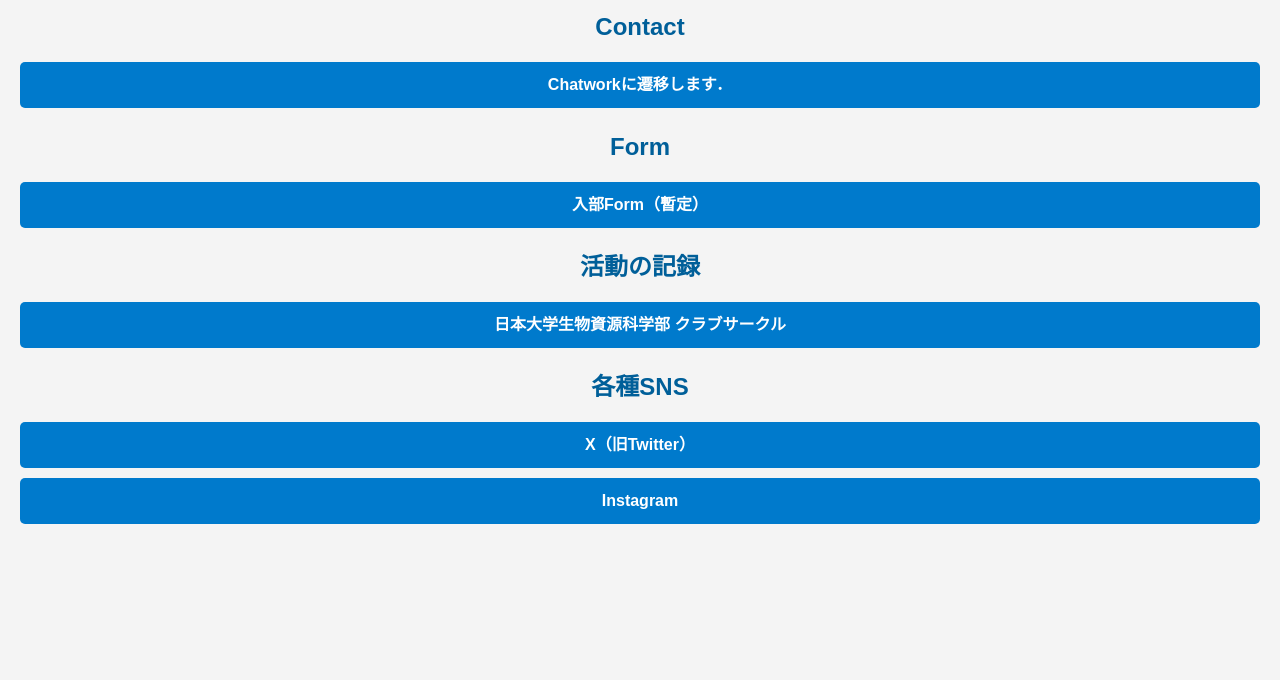
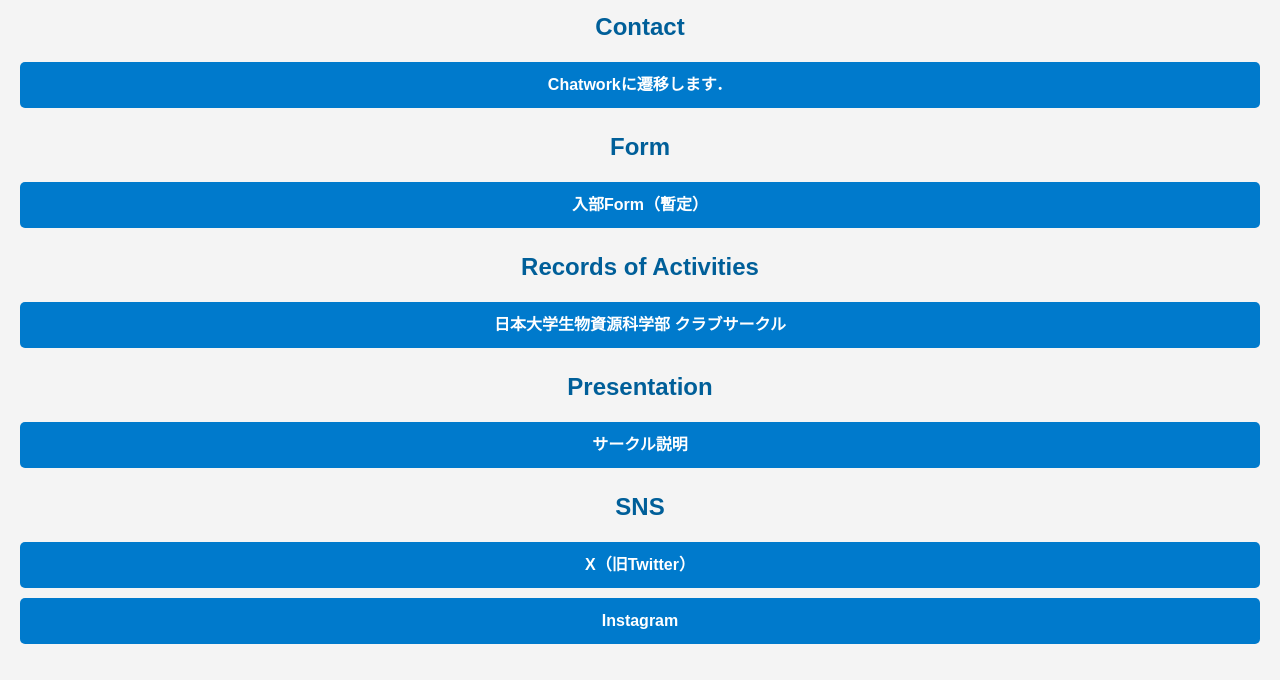
Before and after one commit to CL-ken/CL-ken.github.io, a plain HTML site: page index.html in a window 1280 px wide. Shown: the part 126-806 px from the top of the page. Drawn offline with Linux system fonts and the light colour scheme.

Commit message:
index upd

```diff
--- a/index.html
+++ b/index.html
@@ -18,11 +18,15 @@
     <ul>
         <li><a href="https://forms.gle/cBo43Jqk3KQYxDwn9">入部Form（暫定）</a></li>
     </ul>
-    <h2>活動の記録</h2>
+    <h2>Records of Activities</h2>
     <ul>
         <li><a href="https://hp.brs.nihon-u.ac.jp/~ClubCircle/?page_id=152">日本大学生物資源科学部 クラブサークル</a></li>
     </ul>
-    <h2>各種SNS</h2>
+    <h2>Presentation</h2>
+    <ul>
+        <li><a href="./2025/25_サークル説明.html">サークル説明</a></li>
+    </ul>
+    <h2>SNS</h2>
     <ul>
         <li><a href="https://x.com/Seimei_kagaku">X（旧Twitter）</a></li>
         <li><a href="https://www.instagram.com/seibake_gakujutsu">Instagram</a></li>
```
